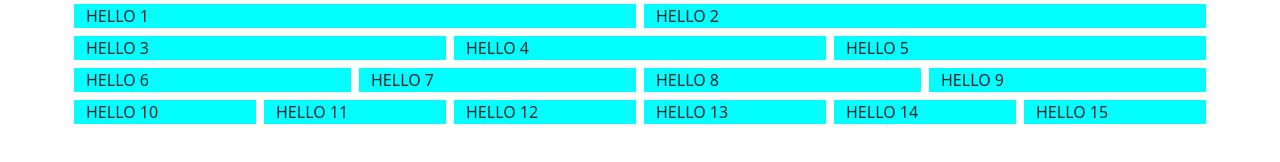
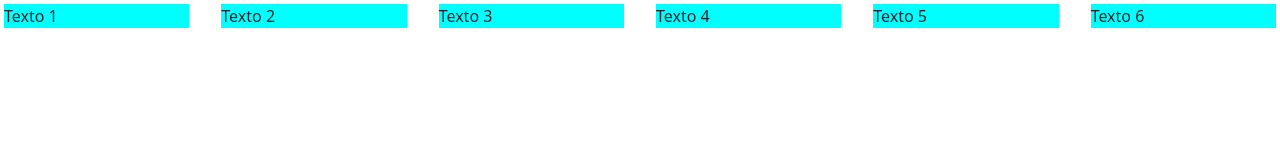
Before and after one commit to luisfredo/EJERCICIO-SISTEMA-GRID-BOOTSTRAP, a plain HTML site: page index.html in a window 1280 px wide. Drawn offline with nearby package versions, Linux system fonts and the light colour scheme.

Commit message:
actualización2

```diff
--- a/index.html
+++ b/index.html
@@ -8,32 +8,16 @@
     <link href="https://cdn.jsdelivr.net/npm/bootstrap@5.2.0/dist/css/bootstrap.min.css" rel="stylesheet" integrity="sha384-gH2yIJqKdNHPEq0n4Mqa/HGKIhSkIHeL5AyhkYV8i59U5AR6csBvApHHNl/vI1Bx" crossorigin="anonymous">
     <link rel="stylesheet" href="styles.css">
 </head>
+
 <body>
-    <div class="container">
         <div class="row">
-            <div class="col-sm">HELLO 1</div>
-            <div class="col-sm">HELLO 2</div>
+            <div class="col-sm-6 col-md-4 col-lg-3 col-xl-2"><div class="item">Texto 1</div></div>
+            <div class="col-sm-6 col-md-4 col-lg-3 col-xl-2"><div class="item">Texto 2</div></div>
+            <div class="col-sm-6 col-md-4 col-lg-3 col-xl-2"><div class="item">Texto 3</div></div>
+            <div class="col-sm-6 col-md-4 col-lg-3 col-xl-2"><div class="item">Texto 4</div></div>
+            <div class="col-sm-6 col-md-4 col-lg-3 col-xl-2"><div class="item">Texto 5</div></div>
+            <div class="col-sm-6 col-md-4 col-lg-3 col-xl-2"><div class="item">Texto 6</div></div>
         </div>
-        <div class="row">
-            <div class="col-md">HELLO 3</div>
-            <div class="col-md">HELLO 4</div>
-            <div class="col-md">HELLO 5</div>
-        </div>
-        <div class="row">
-            <div class="col-lg">HELLO 6</div>
-            <div class="col-lg">HELLO 7</div>
-            <div class="col-lg">HELLO 8</div>
-            <div class="col-lg">HELLO 9</div>
-        </div>
-        <div class="row">
-            <div class="col-xl">HELLO 10</div>
-            <div class="col-xl">HELLO 11</div>
-            <div class="col-xl">HELLO 12</div>
-            <div class="col-xl">HELLO 13</div>
-            <div class="col-xl">HELLO 14</div>
-            <div class="col-xl">HELLO 15</div>
-        </div>
-    </div>
     <script src="https://cdn.jsdelivr.net/npm/bootstrap@5.2.0/dist/js/bootstrap.bundle.min.js" integrity="sha384-A3rJD856KowSb7dwlZdYEkO39Gagi7vIsF0jrRAoQmDKKtQBHUuLZ9AsSv4jD4Xa" crossorigin="anonymous"></script>
 
 </body>
--- a/styles.css
+++ b/styles.css
@@ -1,4 +1,4 @@
-.row div{
+.item{
     margin: 0.25rem;
     background-color: aqua;
-}
+   }
```
